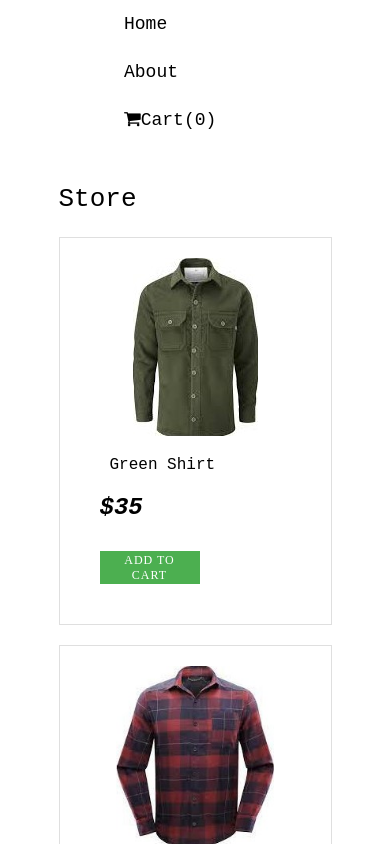
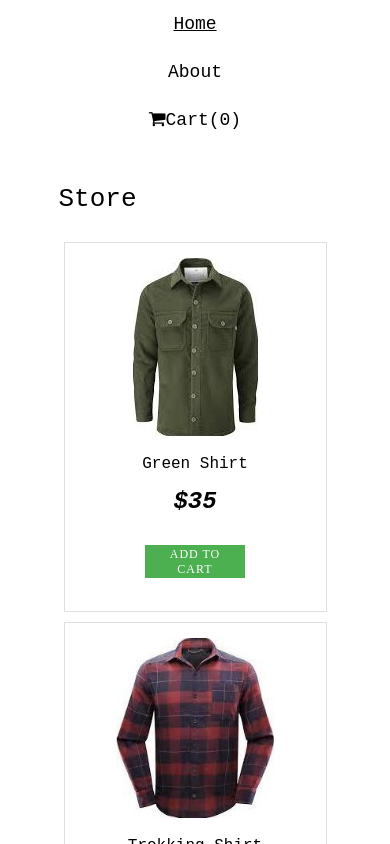
Before and after one commit to oxinus/Cart, a React (Create React App) app: page / in a window 390 px wide. Shown: the top 844 px of the page. Built offline with nearby package versions, Linux system fonts and the light colour scheme.

Commit message:
edit product list grid style and js arrow functions because of ie supports

```diff
--- a/public/css/Checkout.css
+++ b/public/css/Checkout.css
@@ -6,16 +6,15 @@
     height: 225px;
     margin: 60px 0 0 30px;
 }
-p {
-    margin: 12px 0 5px 10px;
+.total-payment, .total-item {
+    padding-top: 10px;
+    margin-left: 15px;
 }
-.total-payment {
-    padding-top: 10px;
+.total-value {
+    font-size: 22px;
+    margin-left: 15px;
 }
-h2.total-value {
-    font-size: 22px;
-}
-h2 {
+.total-counter {
     margin-left: 15px;
     font-size:18px ;
 }
@@ -56,19 +55,21 @@ hr {
        height: 190px;
        width: 165px;
     }
-    p{
+    .total-item {
         margin-top: 0;
-        padding-top: 0;
     }
     .total-item, .total-payment{
         font-size: 14px;
         padding-top: 12px;
     }
-    h2{
-        font-size: 14px;
+    .total-counter{
+        font-size: 18px;
     }
-    h2.total-value{
+    .total-value{
         font-size: 16px;
+    }
+    .total-value, .total-counter{
+        padding-top: 3px;
     }
     .checkout-btn, .clear-btn{
         font-size: 12px;
--- a/public/css/Home.css
+++ b/public/css/Home.css
@@ -2,29 +2,47 @@
     width: 70%;
     margin: auto auto 80px auto;
 }
-.products-grid {
+/* grid styles */
+/* .products-grid {
     display: grid;
     display: -ms-grid;
     grid-template-columns: repeat(auto-fill, minmax(260px, 1fr));
     -ms-grid-rows: 300px 10px 300px 10px 300px;
     -ms-grid-columns: 1fr 10px 1fr;
     grid-gap:20px;
-}
-.product-img {
-    max-width: 100%;
-    margin:-20px auto 0px;
-    max-height: 200px;
-}
-.card {
+} */
+/*.card {
     border:1px rgba(0,0,0,.125) solid;
     padding: 40px;
     display: flex;
     flex-direction: column;
+} */
+.products-list {
+    display: flex;
+    flex-wrap: wrap;
+    list-style: none;
+    padding: 0;
+}
+.products-list li {
+    min-width: 260px;
+    flex: 30%;
+    border:1px rgba(0,0,0,.125) solid;
+    height: 370px;
+    text-align: center;
+    margin: 5px;
+}
+.products-list li:hover {
+    text-decoration: none;
+}
+.product-img {
+    max-width: 100%;
+    max-height: 180px;
+    margin-top: 15px;
 }
 h1{
     font-size: 26px;
     font-weight: lighter;
-    margin: 40px 0px 23px;
+    margin: 40px 0 23px;
 }
 p {
     font-size: 16px;
@@ -35,3 +53,8 @@ h3 {
     font-style: oblique;
     margin-top: 15px;
 }
+@media (max-width:592px){
+    .products-list{
+        margin: auto;
+    }
+}
--- a/public/css/Nav.css
+++ b/public/css/Nav.css
@@ -1,9 +1,10 @@
-ul{
+.nav-ul{
     display: flex;
     list-style: none;
     justify-content: center;
+    padding: 0;
   }
-  li {
+  .nav-ul li {
     padding: 26px;
     font-size: 24px;
   }
@@ -17,12 +18,11 @@ ul{
     text-decoration: none;
 }
   @media (max-width: 610px) {
-    ul {
+    .nav-ul {
       flex-direction: column;
-      padding-left: 0;
-      margin-left: 110px;
+      text-align: center;
     }
-    li {
+    .nav-ul li {
       padding: 14px;
       font-size: 18px;
       margin-top: 0;
--- a/src/Components/Button.js
+++ b/src/Components/Button.js
@@ -8,12 +8,12 @@ const Button = ({item, filterList, setFilterList, product, setProduct, counter,
             setFilterList ([...filterList, addToCart])
         } else{
             setCounter (counter -1)
-            let newfilterList = filterList.filter((ele) => {
+            let newfilterList = filterList.filter(function (ele) {
                 return ele.id !== item.id
             })
             setFilterList(newfilterList)
         }
-        const newProduct = product.map ((row) => {
+        const newProduct = product.map (function (row) {
             if(row.id === item.id){
                 return {
                     img : row.img,
--- a/src/Components/Cart.js
+++ b/src/Components/Cart.js
@@ -5,7 +5,7 @@ import Checkout from './Checkout';
 const Cart = ({filterList, setFilterList, counter, setCounter, product, setProduct}) => {
     const [checkoutState, setCheckoutstate] = useState(false);
     const Increament =(row) => {
-        const counterplus = filterList.map( (ele) => {
+        const counterplus = filterList.map( function (ele) {
             if (ele.id === row.id) {
                 return {
                     img :ele.img,
@@ -25,7 +25,7 @@ const Cart = ({filterList, setFilterList, counter, setCounter, product, setProdu
     }
     const Decreament =(row) => {
         if (row.counter === 1){
-            const product_checkhandler = product.map((element) => {
+            const product_checkhandler = product.map(function (element) {
                 if (element.id === row.id){
                     return {
                         img : element.img ,
@@ -41,13 +41,13 @@ const Cart = ({filterList, setFilterList, counter, setCounter, product, setProdu
                 }
             })
             setProduct(product_checkhandler)
-            const trashHandler = filterList.filter ((item) =>{
+            const trashHandler = filterList.filter (function (item) {
                 return item.id !== row.id
             })
             setFilterList(trashHandler)
         }
         else{
-        const counterminus = filterList.map( (ele) => {
+        const counterminus = filterList.map( function (ele) {
             if (ele.id === row.id) {
                 return {
                     img :ele.img,
--- a/src/Components/Checkout.js
+++ b/src/Components/Checkout.js
@@ -2,11 +2,11 @@ import React from 'react';
 
 const Checkout = ({counter, filterList, setFilterList, setCounter, product, setProduct, checkoutState, setCheckoutstate}) => {
     let total = 0
-    filterList.filter ((row) => {
+    filterList.filter (function (row) {
         return total += row.subtotal
     })
     const checkoutHandler =(e) => {
-        const productReset = product.map ( (row) => {
+        const productReset = product.map ( function (row) {
             return {
                 img :row.img,
                 name: row.name,
@@ -29,7 +29,7 @@ const Checkout = ({counter, filterList, setFilterList, setCounter, product, setP
     return (
         <div className='checkout-container'>
             <p className='total-item'>Total Items</p>
-            <h2>{counter}</h2>
+            <h2 className='total-counter'>{counter}</h2>
             <p className='total-payment'>Total Payment</p>
             <h2 className='total-value'>${total}</h2>
             <hr />
--- a/src/Components/Home.js
+++ b/src/Components/Home.js
@@ -8,20 +8,22 @@ const Home = ({filterList, setFilterList, product, setProduct, counter,setCounte
                 <div>
                     <h1>Store</h1>
                 </div>
-                <div className='products-grid'>
+                {/* <div className='products-grid'> */}
+                <ul className='products-list'>
                     {product.map((item) => {
                         return (
-                            <div className="card" key={item.id}>
-                                <img className='product-img' src={item.img} alt='' style={{paddingBottom:'20px'}}/>
+                            <li key={item.id}>
+                                <img className='product-img' src={item.img} alt=''/>
                                 <p>{item.name}</p>
                                 <h3>${item.price}</h3>
                                 <Button item={item}
                                 filterList={filterList} setFilterList={setFilterList}
                                 product={product} setProduct={setProduct}
                                 setCounter={setCounter} counter={counter} />
-                            </div>)}
+                            </li>)}
                         )}
-                </div>
+                </ul>
+                {/* </div>  */}
             </div>
         </div>
     )
--- a/src/Components/Nav.js
+++ b/src/Components/Nav.js
@@ -16,7 +16,7 @@ const Nav = ({product, setProduct}) => {
         <>
         {notfoundCheck ? <NotFound /> : <nav>
                 <Router>
-                    <ul>
+                    <ul className='nav-ul'>
                         <li >
                         <NavLink activeClassName='active' className='nav-link' to='/' >Home</NavLink>
                         </li>
--- a/src/index.js
+++ b/src/index.js
@@ -1,6 +1,7 @@
 import React from 'react';
 import ReactDOM from 'react-dom';
 import {App} from './App';
+import './polyfill';
 
 ReactDOM.render(<App />,
   document.getElementById('root')
```
